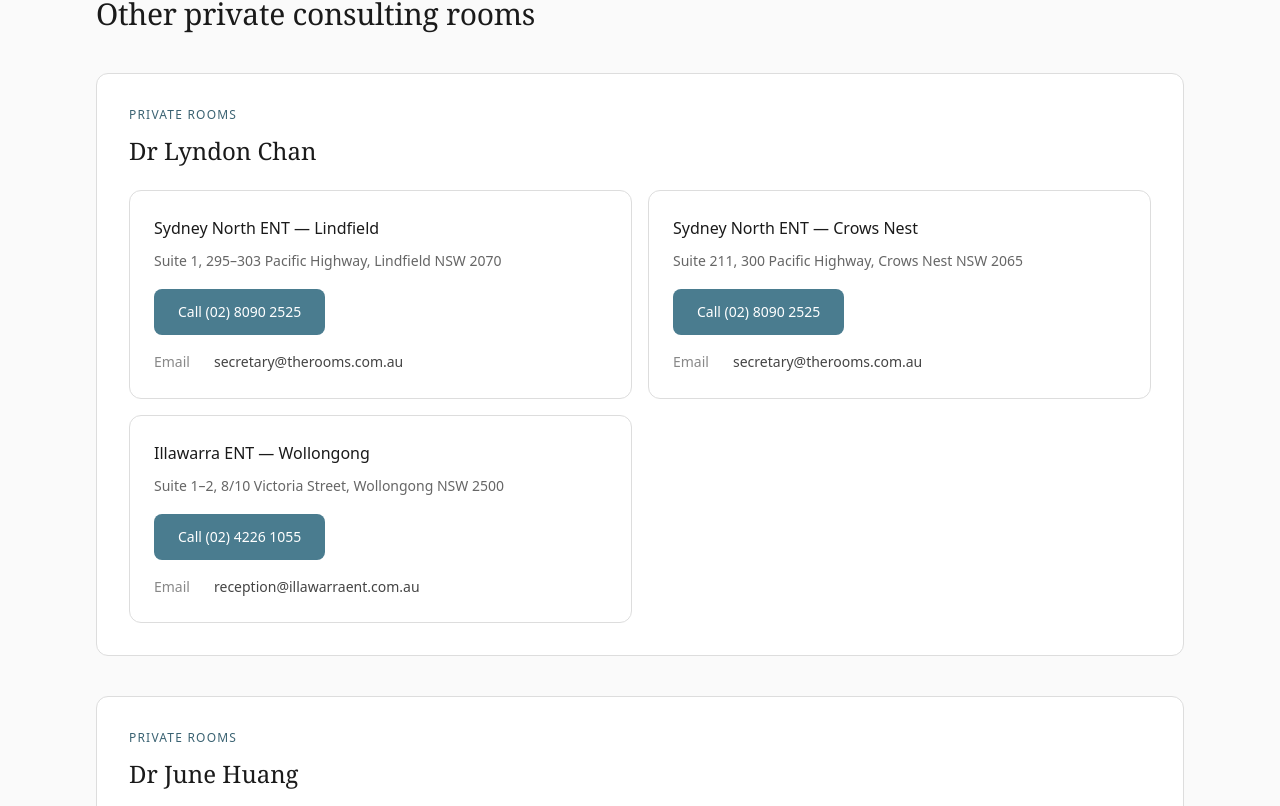
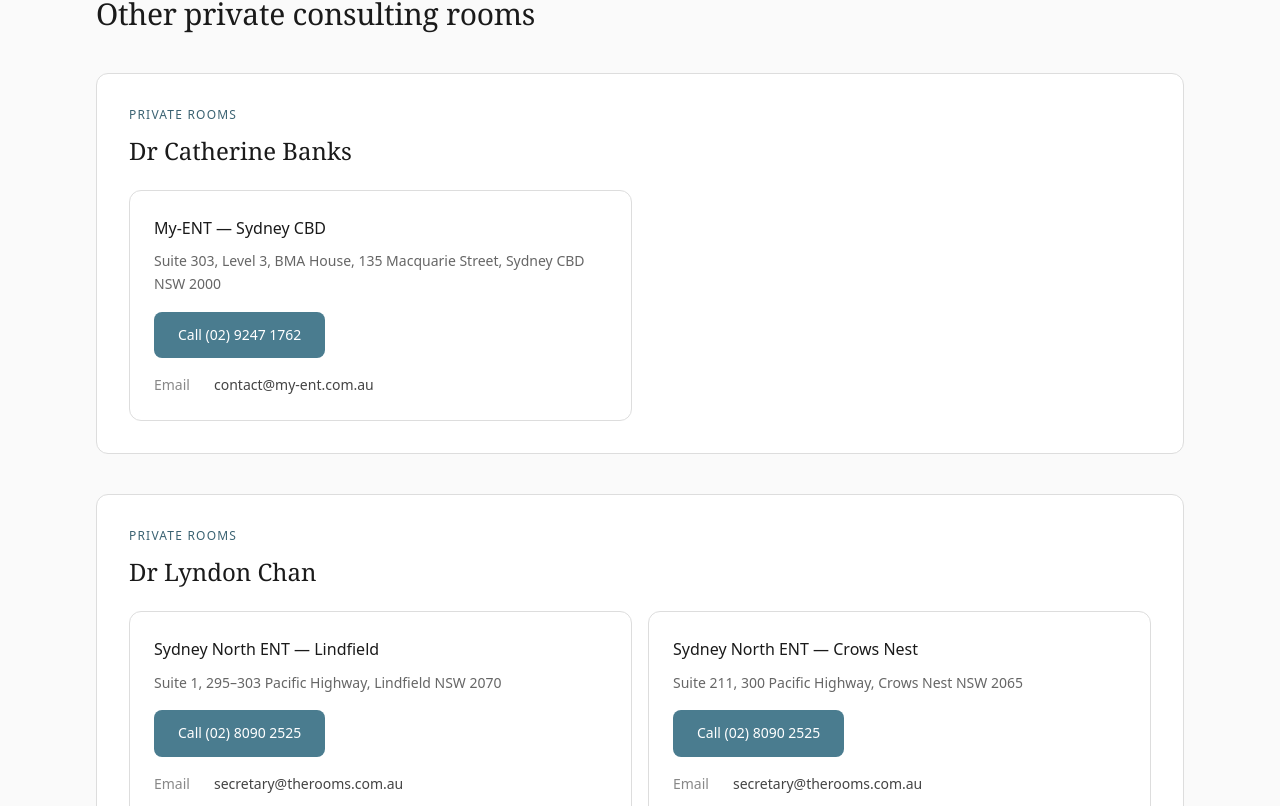
Before and after one commit to Mildmilo/my-ent, a Next.js app: page /contact/finding-the-right-contact in a window 1280 px wide. Shown: the part 614-1420 px from the top of the page. Built offline with nearby package versions, Linux system fonts and the light colour scheme.

Commit message:
Add Dr Catherine Banks to contact directory private rooms section

```diff
--- a/src/app/contact/finding-the-right-contact/page.tsx
+++ b/src/app/contact/finding-the-right-contact/page.tsx
@@ -33,6 +33,18 @@
 
 
 const surgeonLocations: SurgeonLocations[] = [
+  {
+    surgeonLabel: 'Dr Catherine Banks',
+    locations: [
+      {
+        practiceName: 'My-ENT — Sydney CBD',
+        address: 'Suite 303, Level 3, BMA House, 135 Macquarie Street, Sydney CBD NSW 2000',
+        phone: '(02) 9247 1762',
+        phoneHref: 'tel:0292471762',
+        email: 'contact@my-ent.com.au',
+      },
+    ],
+  },
   {
     surgeonLabel: 'Dr Lyndon Chan',
     locations: [
```
Also changed, not shown: 1 other file (tests, documents, lock files or other folders).
